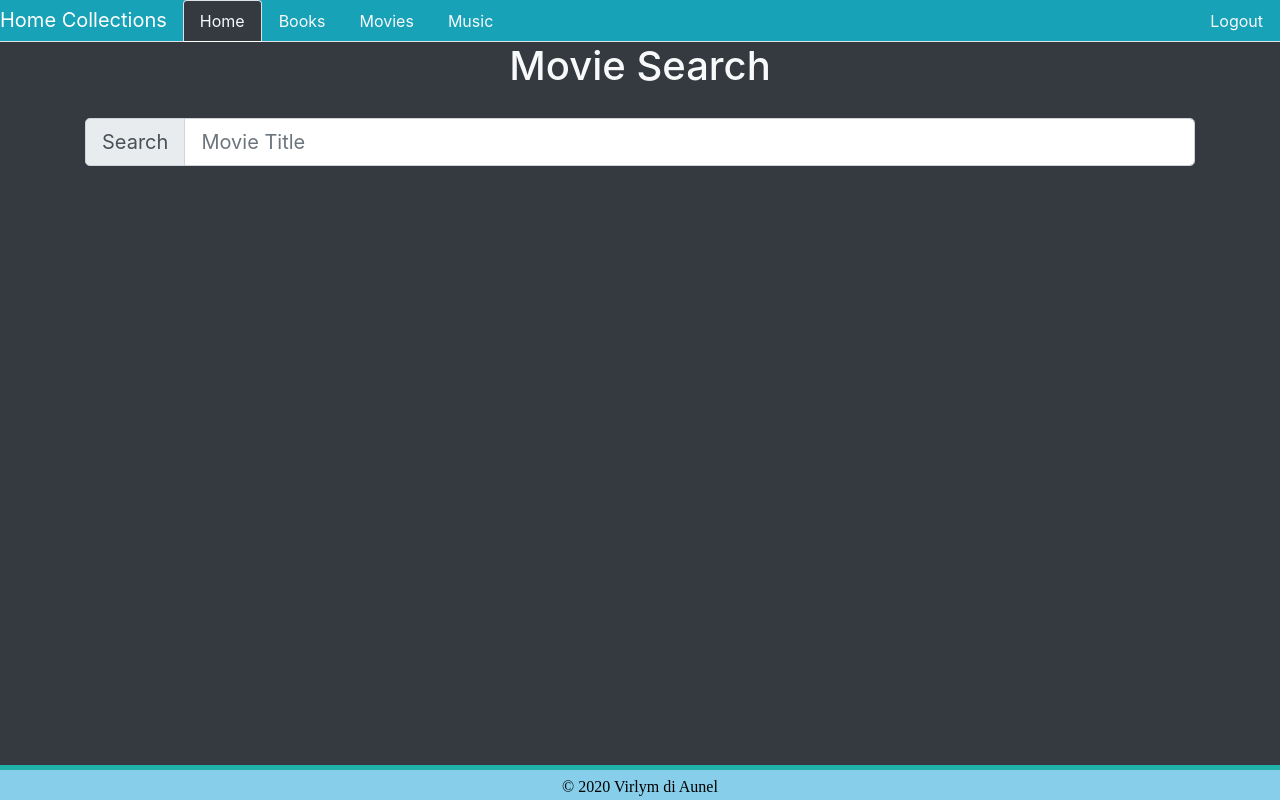
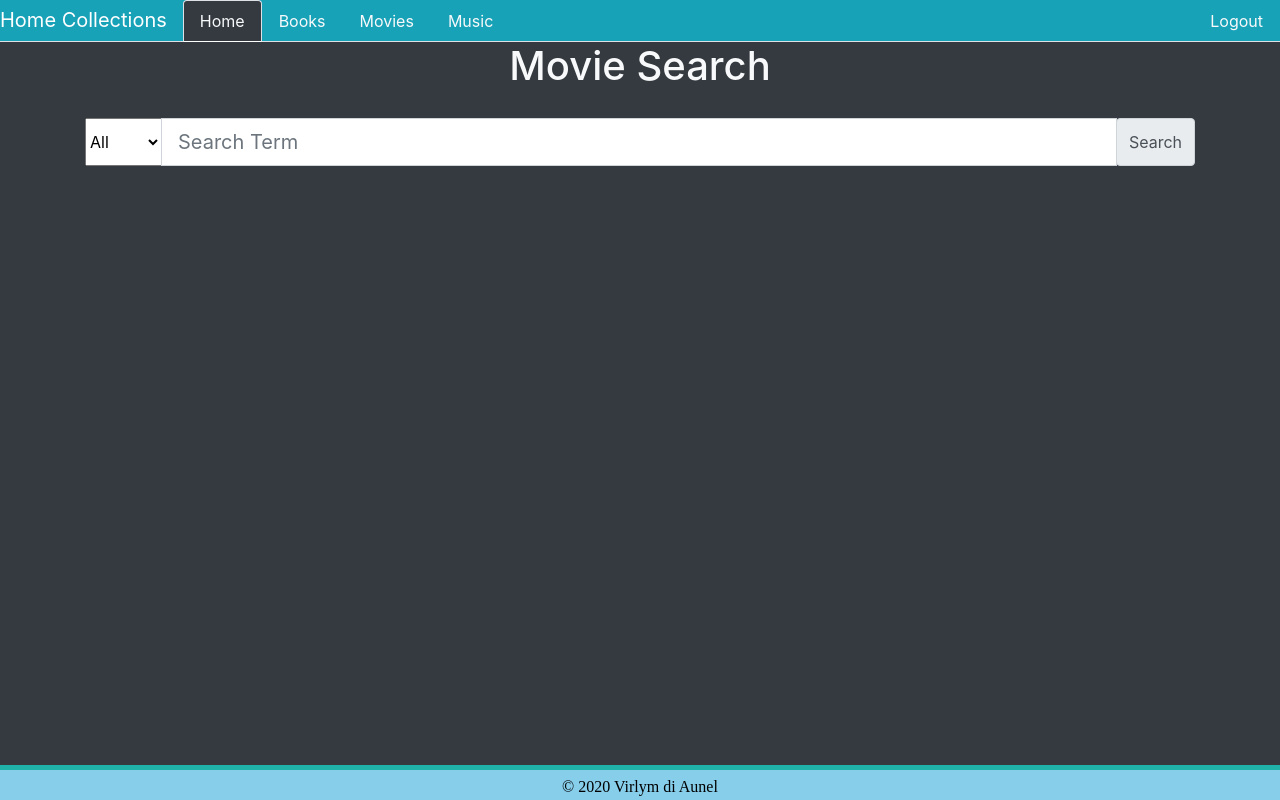
Before and after one commit to virlym/home-collections, a React (Create React App) app: page /movies in a window 1280 px wide. Built offline with nearby package versions, Linux system fonts and the light colour scheme; a web font is replaced by a local one.

Commit message:
updated search bar

```diff
--- /dev/null
+++ b/src/components/searchbar/searchbar.css
@@ -0,0 +1,4 @@
+.search-style {
+    margin-top: 20px;
+    text-align: center;
+}
--- /dev/null
+++ b/src/components/searchbar/searchbar.js
@@ -0,0 +1,50 @@
+import React from "react";
+import "./searchbar.css";
+
+function Searchbar(props) {
+    return (
+
+        <div className="row">
+            <div className="col-12">
+                <form onSubmit={props.searchAPI} className="input-group input-group-lg search-style">
+                <select className="input-group-prepend" name="searchType" onChange={props.handleSearchInputChange} value={props.searchState.searchType}>
+                    { props.searchType === "movie"
+                    ?       <>
+                            <option value="all"> All </option>
+                            <option value="movies"> Movies </option>
+                            <option value ="series"> Series </option>
+                            </>
+                    : props.searchType === "book"
+                    ?
+                            <>
+                            <option value="all"> All </option>
+                            <option value="title"> Title </option>
+                            <option value ="author"> Author </option>
+                            <option value="publisher"> Publisher </option>
+                            <option value ="subject"> Subject </option>
+                            <option value="isbn"> ISBN </option>
+                            </>
+                    :
+                            <>
+                            <option value="artist"> Artist </option>
+                            <option value="album"> Album </option>
+                            <option value ="song"> Song </option>
+                            </>
+                    }
+                    </select>
+                    <input
+                        className="form-control"
+                        value={props.searchState.searchTerm || ""}
+                        name="searchTerm"
+                        onChange={props.handleSearchInputChange}
+                        type="text"
+                        placeholder="Search Term"
+                    />
+                    <input type="submit" className="input-group-append input-group-text" value="Search" />
+                </form>
+            </div>
+        </div>
+    );
+}
+
+export default Searchbar;
--- a/src/pages/movieSearch/movieSearch.js
+++ b/src/pages/movieSearch/movieSearch.js
@@ -1,7 +1,64 @@
-import React from "react";
+import React, { useState } from "react";
 import "./movieSearch.css";
+import API from "../../utils/MovieAPI.js";
+import Searchbar from "../../components/searchbar/searchbar.js"
 
 function MovieSearch() {
+  const [searchState, setSearchState] = useState({
+    searchTerm: "",
+    searchType: "",
+    searchResults: []
+    // {id, title, year, poster, nominated (T/F)}
+  });
+
+    // user nominations
+    const [nominationState, setNominationState] = useState({
+      nominations: []
+      // {id, title, year, poster}
+    });
+
+  function testOutput (data) {
+    console.log(data);
+  }
+
+  function searchMovies(event){
+    event.preventDefault();
+    console.log("hi");
+    console.log(searchState.searchTerm);
+    console.log(searchState.searchType);
+    // API.search(searchState.searchTerm)
+    //     .then(function (res){
+    //       if(res.data.Response === "True"){
+    //         console.log(res.data);
+    //         let movieList = [];
+    //         for(let i = 0; i < res.data.Search.length; i++){
+    //           if(res.data.Search[i].Type === "movie"){
+    //             let isNominated = false;
+    //             for(let j = 0; j < nominationState.nominations.length; j++){
+    //               if(nominationState.nominations[j].id === res.data.Search[i].imdbID){
+    //                 isNominated = true;
+    //               }
+    //             }
+    //             let imgLink = res.data.Search[i].Poster;
+    //             if(imgLink === "N/A"){
+    //               imgLink = "https://123moviesfree.zone/no-poster.png"
+    //             }
+    //             movieList.push({id: res.data.Search[i].imdbID, title: res.data.Search[i].Title, year: res.data.Search[i].Year, poster: imgLink, nominated: isNominated});
+    //           }
+    //         }
+    //         setSearchState({...searchState, searchResults: movieList});
+    //       }
+    //     })
+    //     .catch(err => console.log("error :", err));
+  }
+
+  // track search field input
+  function handleMovieSearchInputChange(event){
+    const value = event.target.value;
+    const name = event.target.name;
+    setSearchState({...searchState, [name]: value});
+  }
+
   return (
     <div className="container">
 
@@ -13,24 +70,7 @@ function MovieSearch() {
           </div>
         </div>
 
-        <div className="row">
-          <div className="col-12">
-            <div className="input-group input-group-lg" style={{marginTop:"20px", textAlign:"center"}}>
-              <div className="input-group-prepend">
-                <span className="input-group-text" id="inputGroup-sizing-lg">Search</span>
-              </div>
-              <input
-                className="form-control"
-                id="movieSearch"
-                // value={this.state.searchTerm}
-                name="searchTerm"
-                // onChange={this.handleInputChange.bind(this)}
-                type="text"
-                placeholder="Movie Title"
-              />
-            </div>
-          </div>
-        </div>
+        <Searchbar searchAPI={searchMovies} handleSearchInputChange={handleMovieSearchInputChange} searchState={searchState} searchType="movie"/>
 
         <br />
 
```
